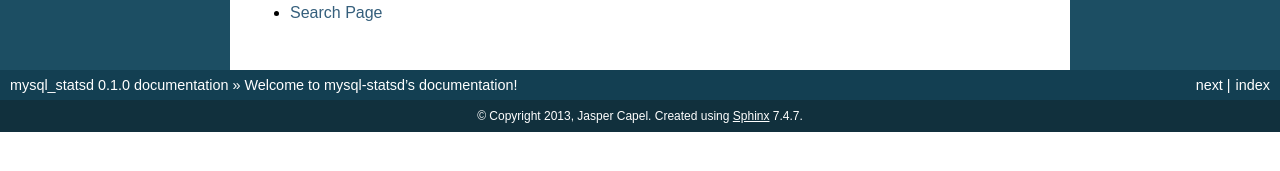
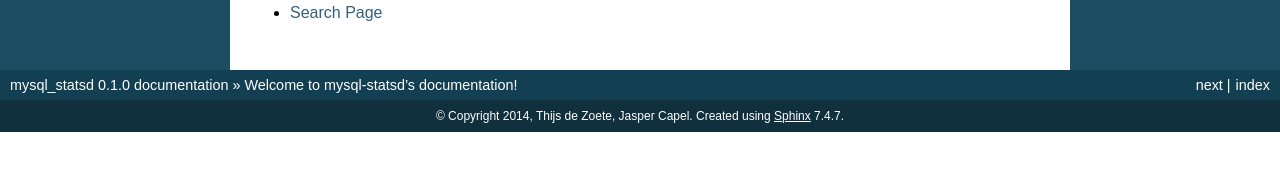
Before and after one commit to db-art/mysql-statsd, a Sphinx documentation site: the page built from docs/index.rst, in a window 1280 px wide. Shown: the part 557-728 px from the top of the page. Built offline with Sphinx 7.4.7, drawn with Linux system fonts in a browser that asks for light colours.

Commit message:
Change some small things

```diff
--- a/docs/conf.py
+++ b/docs/conf.py
@@ -53,7 +53,7 @@
 
 # General information about the project.
 project = u'mysql_statsd'
-copyright = u'2013, Jasper Capel'
+copyright = u'2014, Thijs de Zoete, Jasper Capel'
 
 # The version info for the project you're documenting, acts as replacement for
 # |version| and |release|, also used in various other places throughout the
@@ -229,7 +229,7 @@
 # (source start file, name, description, authors, manual section).
 man_pages = [
     ('index', 'mysql-statsd', u'mysql-statsd Documentation',
-     [u'Jasper Capel'], 1)
+     [u'Jasper Capel', u'Thijs de Zoete'], 1)
 ]
 
 # If true, show URL addresses after external links.
@@ -243,7 +243,7 @@
 #  dir menu entry, description, category)
 texinfo_documents = [
   ('index', 'mysql-statsd', u'mysql-statsd Documentation',
-   u'Jasper Capel', 'mysql-statsd', 'One line description of project.',
+   u'Jasper Capel', u'Thijs de Zoete', 'mysql-statsd', 'One line description of project.',
    'Miscellaneous'),
 ]
 
```
Also changed, not shown: 2 other files.
